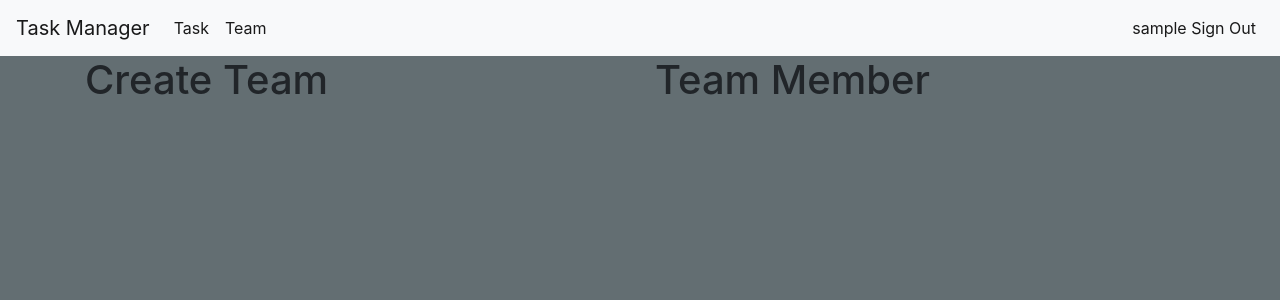
After one commit to jitendragupta665/fsf_2019_screening_task1, a Django app: page /team/ in a window 1280 px wide. The commit adds this page. Shown: the top 300 px of the page. Run offline with Django 3.2, Linux system fonts and the light colour scheme; the visitor is signed in with stand-in values (Sample User, id 1); data comes from the database, SQL or seed files in the repository; data that the repository does not hold is empty; some libraries are stand-ins or nearby versions.

Commit message:
Small Chamges

```diff
--- a/djangoApp/static/css/djangoApp.css
+++ b/djangoApp/static/css/djangoApp.css
@@ -1,10 +1,3 @@
-section {
-  display: flex;
-}
-div {
-  flex: 1;
-}
-
 .login {
   text-align:center;
   margin-top: 150px;
--- a/djangoApp/templates/djangoApp/base.html
+++ b/djangoApp/templates/djangoApp/base.html
@@ -17,16 +17,16 @@
       {% if user.is_authenticated %}
       <ul class="navbar-nav">
         <li class="nav-item active">
-          <a class="nav-link" href="{% url 'home' %}">Home <span class="sr-only">(current)</span></a>
+          <a class="nav-link" href="{% url 'home' %}">Task<span class="sr-only">(current)</span></a>
         </li>
         <li class="nav-item active">
-          <a class="nav-link" href="#">Create Team</a>
+          <a class="nav-link" href="{% url 'team' %}">Team</a>
         </li>
 
       </ul>
       <ul class="navbar-nav ml-auto">
         <li class="nav-item active">
-          <a class="nav-link" href="{% url 'logout' %}">Sign Out</a>
+          <a class="nav-link" href="{% url 'logout' %}">{{user.username}} Sign Out</a>
         </li>
       </ul>
 
--- /dev/null
+++ b/djangoApp/templates/djangoApp/team.html
@@ -0,0 +1,28 @@
+{% extends 'djangoApp/base.html' %}
+{% block content %}
+  <div class="container">
+    <div class="row">
+<div class="col-sm">
+<h1>Create Team</h1>
+  {% for usr in users%}
+  <p>
+    <p>{{usr.username}}
+  {% if not usr  in members %}
+      <a href="{% url 'change_member' operation='add' pk=usr.pk %}"><button type="button" class="btn btn-info" name="button">Add</button></a>
+      </p>
+      {% endif %}
+      </p>
+  {% endfor %}
+</div>
+<div class="col-sm">
+<h1>Team Member</h1>
+{% for member in members%}
+<p>
+{{member.username}}
+<a href="{% url 'change_member' operation='remove' pk=member.pk %}"><button type="button" name="button" class="btn btn-danger">Remove</button></a>
+</p>
+{% endfor %}
+</div>
+</div>
+</div>
+{% endblock %}
--- a/djangoApp/urls.py
+++ b/djangoApp/urls.py
@@ -5,5 +5,6 @@ from . import views
 
 urlpatterns = [
 path('', views.home, name='home'),
-path('connect/(?P<operation>,+)/(?P<pk>\d+)/',views.change_member,name="change_member")
+path('connect/(?P<operation>,+)/(?P<pk>\d+)/',views.change_member,name='change_member'),
+path('team/',views.team,name='team'),
 ]
--- a/djangoApp/views.py
+++ b/djangoApp/views.py
@@ -61,4 +61,21 @@ def change_member(request,operation,pk):
          Team.add_member(request.user,new_member,tasks)
      elif operation == 'remove':
          Team.remove_member(request.user,new_member,tasks)
-     return redirect('home')
+     return redirect('team')
+def team(request):
+    users = User.objects.exclude(username=request.user.username)
+    try:
+            team = Team.objects.get(team_creator=request.user)
+            members=team.team_member.exclude(username=request.user.username)
+            context={
+            'users':users,
+            'members':members
+            }
+    except Team.DoesNotExist:
+            team = None
+            members=None
+            context={
+            'users':users,
+            'members':members
+            }
+    return render(request,'djangoApp/team.html',context)
--- a/mysite/urls.py
+++ b/mysite/urls.py
@@ -20,7 +20,7 @@ from djangoApp import views
 
 urlpatterns = [
     url(r'^admin/', admin.site.urls),
-    url(r'', include('djangoApp.urls')),
+    path('', include('djangoApp.urls')),
     path('signup/', views.signup, name='signup'),
      path('accounts/', include('django.contrib.auth.urls')),
 ]
```
Also changed, not shown: djangoApp/templates/djangoApp/home.html (+0 -20 lines).
